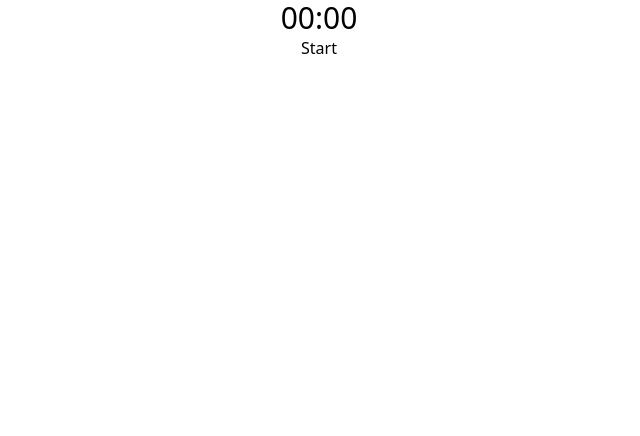
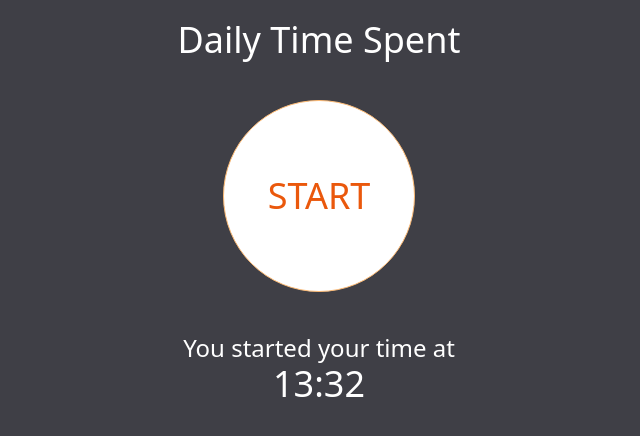
Before and after one commit to dedicio/daily-time-spent, a React (Create React App) app: page / in a window 1280 px wide. Shown: the top 436 px of the page, without its empty margins (321-961 px from the left). Built offline with nearby package versions, Linux system fonts and the light colour scheme.

Commit message:
feat: create button component

```diff
--- a/src/App.tsx
+++ /dev/null
@@ -1,16 +0,0 @@
-import React from 'react';
-
-function App() {
-  return (
-    <div className="flex justify-center flex-col itens-center text-center max-w-2xl mx-auto">
-      <div className='text-3xl'>
-        00:00
-      </div>
-      <div>
-        <button>Start</button>
-      </div>
-    </div>
-  );
-}
-
-export default App;
--- /dev/null
+++ b/src/components/App.tsx
@@ -0,0 +1,19 @@
+import React from 'react';
+import Button from './Button'
+import CurrentTime from './CurrentTime';
+
+function App() {
+  return (
+    <div className='bg-zinc-700 text-white min-h-screen'>
+      <div className="flex justify-center flex-col itens-center text-center max-w-2xl mx-auto">
+        <h1 className='text-4xl mb-10 mt-5'>Daily Time Spent</h1>
+        <div>
+          <Button />
+        </div>
+        <CurrentTime />
+      </div>
+    </div>
+  );
+}
+
+export default App;
--- /dev/null
+++ b/src/components/Button.tsx
@@ -0,0 +1,40 @@
+import React from 'react';
+
+interface StdButtonProps {
+  customClasses: string,
+  children: string
+}
+
+const StdButton = (props: StdButtonProps) => {
+  return (
+    <button className={`rounded-full border border-solid uppercase text-4xl w-48 h-48 ${props.customClasses}`}>{ props.children }</button>
+  )
+}
+
+function StartButton() {
+  const customClasses = 'bg-white border-orange-300 text-orange-600';
+
+  return (
+    <StdButton customClasses={customClasses}>
+      Start
+    </StdButton>
+  )
+}
+
+function StopButton() {
+  const customClasses = 'bg-orange-600 border-white text-white';
+
+  return (
+    <StdButton customClasses={customClasses}>
+      Stop
+    </StdButton>
+  )
+}
+
+function Button() {
+  return (
+    StartButton()
+  );
+}
+
+export default Button;
--- /dev/null
+++ b/src/components/CurrentTime.tsx
@@ -0,0 +1,10 @@
+function CurrentTime() {
+  return (
+    <div className='text-2xl mt-10'>
+      You started your time at
+      <div className='text-4xl'>13:32</div>
+    </div>
+  )
+}
+
+export default CurrentTime
--- a/src/index.tsx
+++ b/src/index.tsx
@@ -1,7 +1,7 @@
 import React from 'react';
 import ReactDOM from 'react-dom';
 import './index.css';
-import App from './App';
+import App from './components/App';
 import reportWebVitals from './reportWebVitals';
 
 ReactDOM.render(
```
Also changed, not shown: 1 other file (tests, documents, lock files or other folders).
